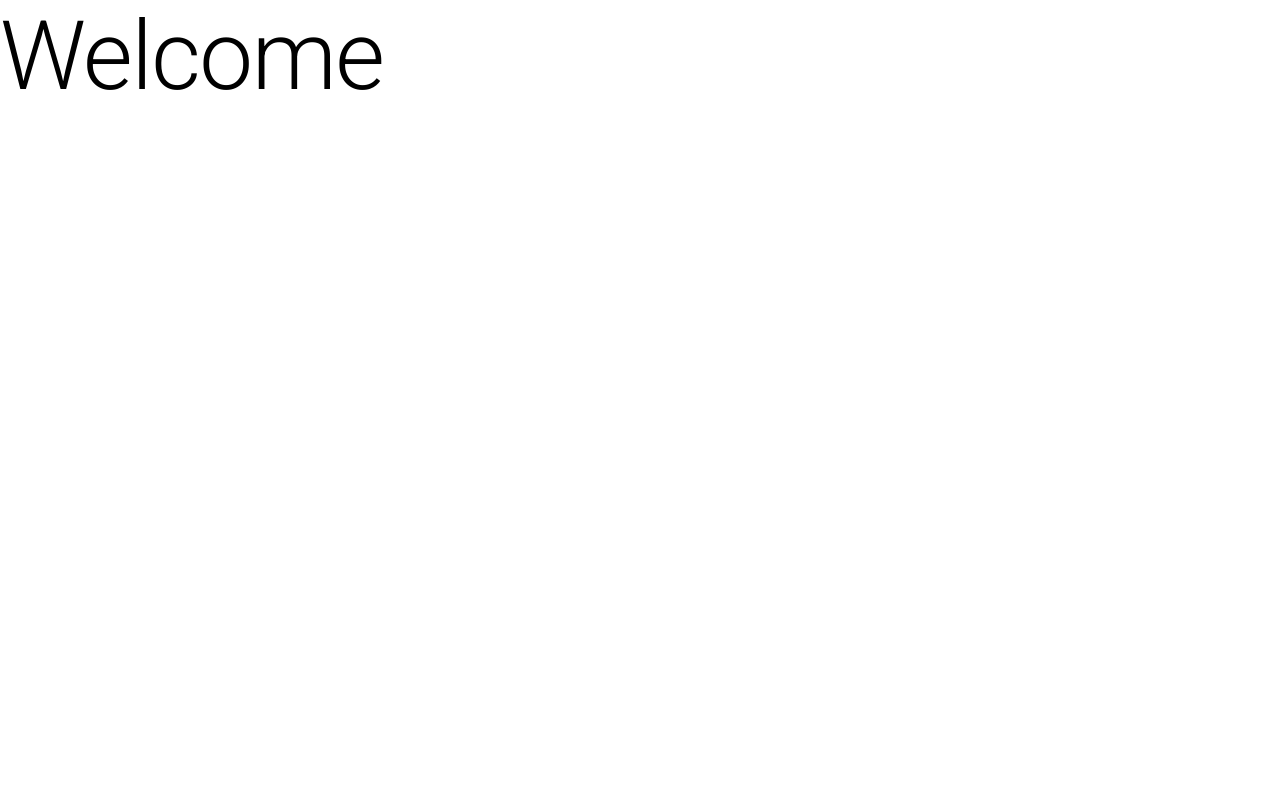
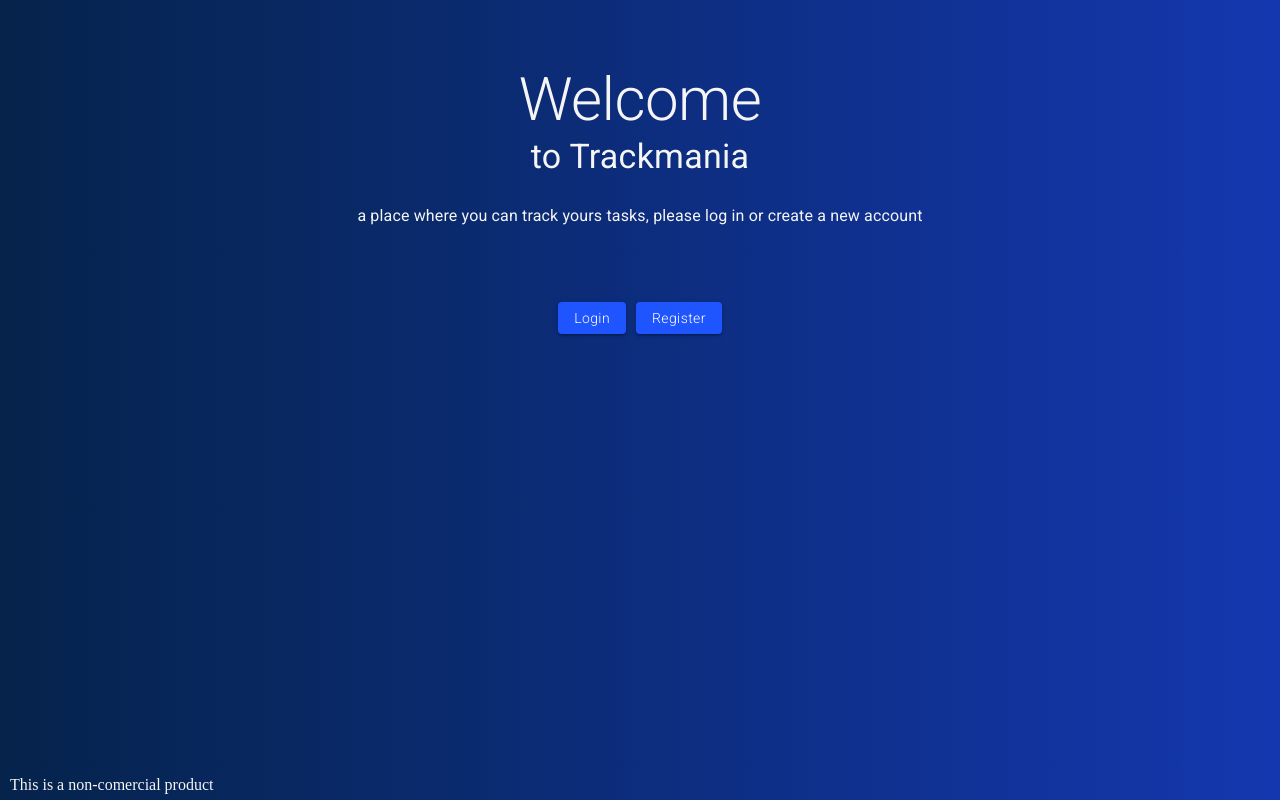
Before and after one commit to AlandelFresno/TaskCRUD-Front, a Next.js app: page / in a window 1280 px wide. Built offline with nearby package versions, Linux system fonts and the light colour scheme.

Commit message:
👍 DONE: Welcome page

```diff
--- a/pages/index.tsx
+++ b/pages/index.tsx
@@ -1,21 +1,40 @@
-import { Typography } from '@mui/material';
+import { Button, Typography } from '@mui/material';
 import type { NextPage } from 'next';
 import Head from 'next/head';
+import Link from 'next/link';
+import styles from './styles/Welcome.module.scss';
 
 const Home: NextPage = () => {
   return (
-    <div className="">
+    <>
       <Head>
-        <title>Create Next App</title>
+        <title>Trackmania</title>
         <meta name="description" content="Generated by create next app" />
         <link rel="icon" href="/favicon.ico" />
       </Head>
-      <main>
-        <Typography variant="h1" component="h2">
-          Welcome
-        </Typography>
+      <main className={styles.main}>
+        <div className={styles.welcomeContainer}>
+          <Typography variant="h2">Welcome</Typography>
+          <Typography variant="h4">to Trackmania</Typography>
+          <Typography variant="subtitle1">
+            a place where you can track yours tasks, please log in or create a
+            new account
+          </Typography>
+          <Typography variant="subtitle1"></Typography>
+          <div className={styles.buttonsContainer}>
+            <Button variant="contained">
+              <Link href="/login">Login</Link>
+            </Button>
+            <Button variant="contained" className={styles.registerButton}>
+              <Link href="/register">Register</Link>
+            </Button>
+          </div>
+        </div>
+        <footer className={styles.footer}>
+          This is a non-comercial product
+        </footer>
       </main>
-    </div>
+    </>
   );
 };
 
--- /dev/null
+++ b/pages/styles/Welcome.module.scss
@@ -0,0 +1,38 @@
+.main{
+  background: linear-gradient(
+    90deg,
+    var(--oxford-blue-2) 0%,
+    var(--ua-blue) 100%
+  );
+  height: 100%;
+}
+.welcomeContainer {
+  align-items: center;
+  display: flex;
+  flex-direction: column;
+  color: whitesmoke;
+  height: 97%;
+  h2 {
+    margin-top: 4rem;
+  }
+  h6{
+    margin-top: 1.5rem;
+    max-width: 70%;
+  }
+  .buttonsContainer{
+    margin-top: 3rem;
+  }
+  button {
+    height: 2rem;
+    font-weight: 200;
+    text-transform: none;
+    background-color: var(--blue-ryb);
+  }
+  .registerButton{
+    margin-left: 10px;
+  }
+}
+.footer {
+  color: whitesmoke;
+  padding-left: 10px;
+}
```
